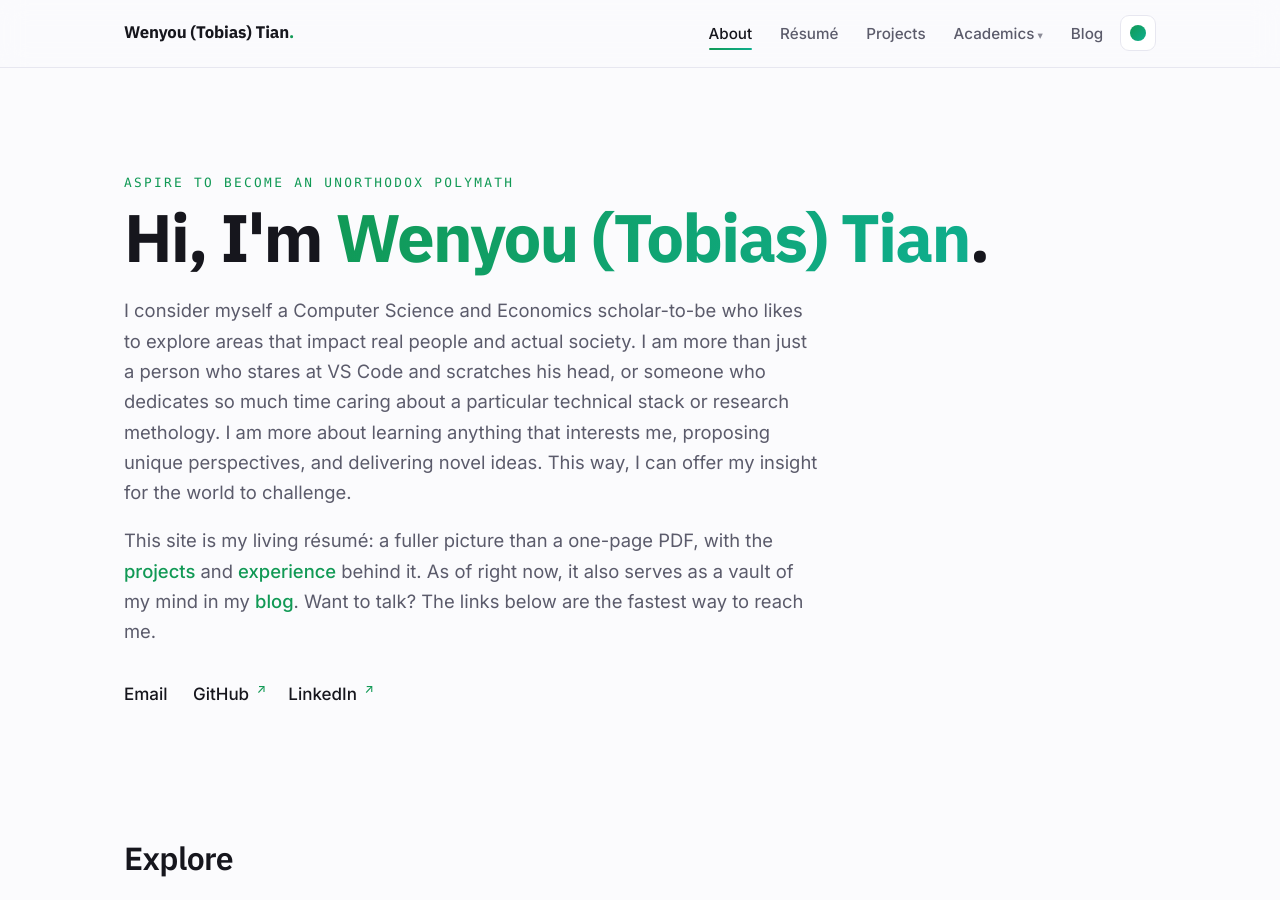
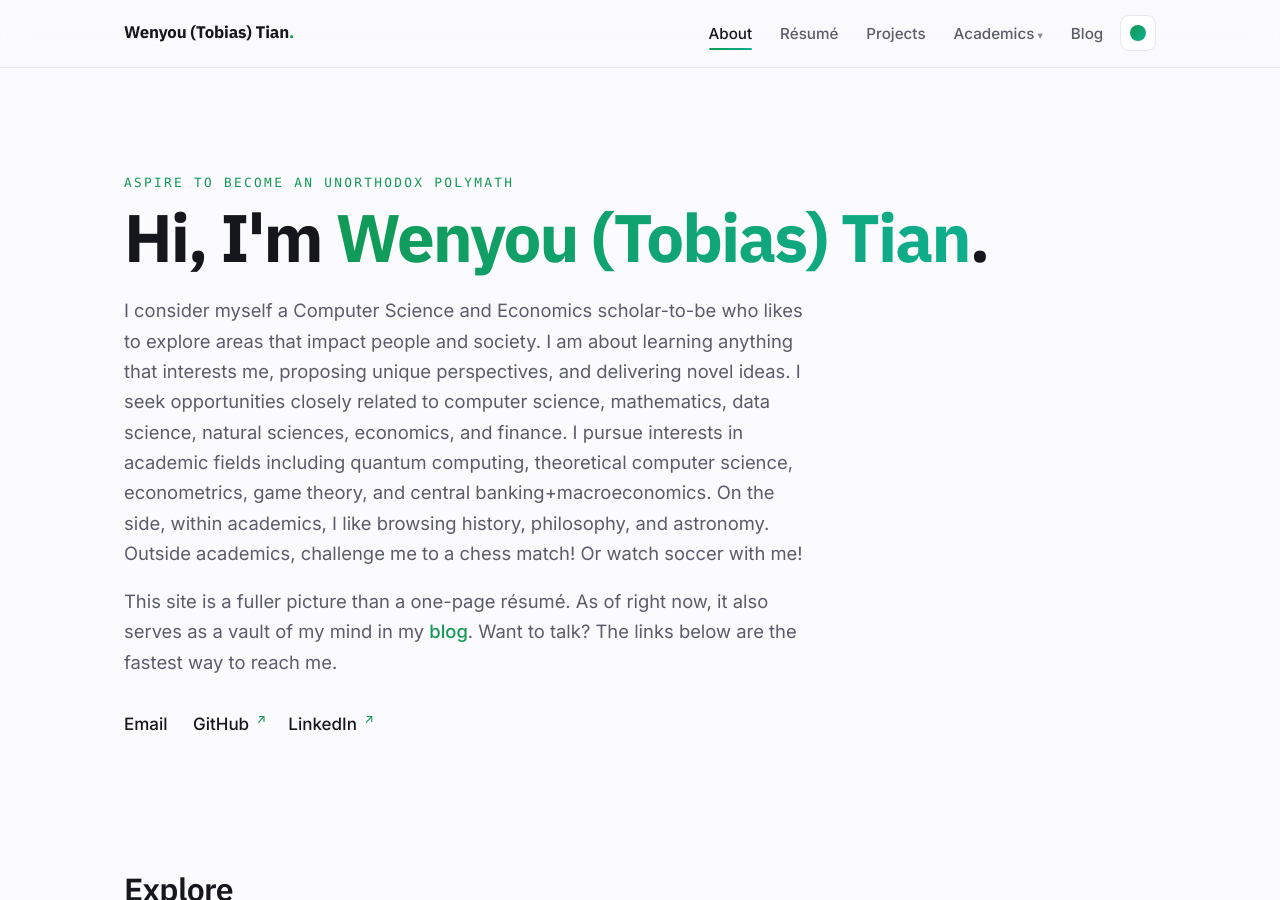
Before and after one commit to vansdardy/vansdardy.github.io, a Jekyll site: the page built from index.md, in a window 1280 px wide and 900 px high. Built offline with Jekyll 4.4.1, drawn with Linux system fonts in a browser that asks for light colours.

Commit message:
[update] Update homepage.

```diff
--- a/index.md
+++ b/index.md
@@ -1,17 +1,21 @@
 ---
+title: Homepage
 layout: home
 permalink: /
 ---
 
 I consider myself a Computer Science and Economics scholar-to-be
-who likes to explore areas that impact real people and actual society.
-I am more than just a person who stares at VS Code and scratches his head, or
-someone who dedicates so much time caring about a particular technical stack
-or research methology. I am more about learning anything that interests me,
+who likes to explore areas that impact people and society.
+I am about learning anything that interests me,
 proposing unique perspectives, and delivering novel ideas.
-This way, I can offer my insight for the world to challenge.
+I seek opportunities closely related to
+computer science, mathematics, data science, natural sciences, economics, and finance.
+I pursue interests in academic fields including
+quantum computing, theoretical computer science,
+econometrics, game theory, and central banking+macroeconomics.
+On the side, within academics, I like browsing history, philosophy, and astronomy.
+Outside academics, challenge me to a chess match! Or watch soccer with me!
 
-This site is my living résumé: a fuller picture than a one-page PDF, with the
-[projects](/projects/) and [experience](/resume/) behind it.
+This site is a fuller picture than a one-page résumé.
 As of right now, it also serves as a vault of my mind in my [blog](/blog/).
 Want to talk? The links below are the fastest way to reach me.
```
